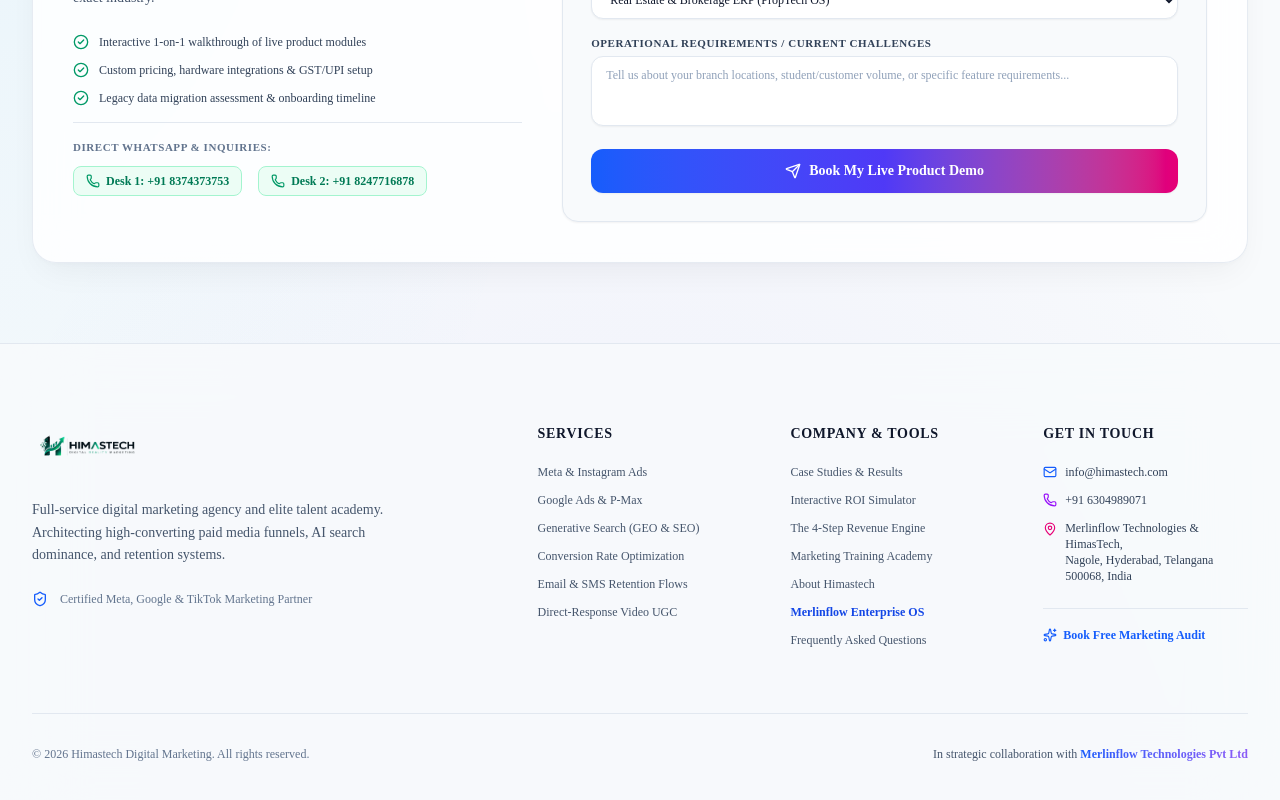
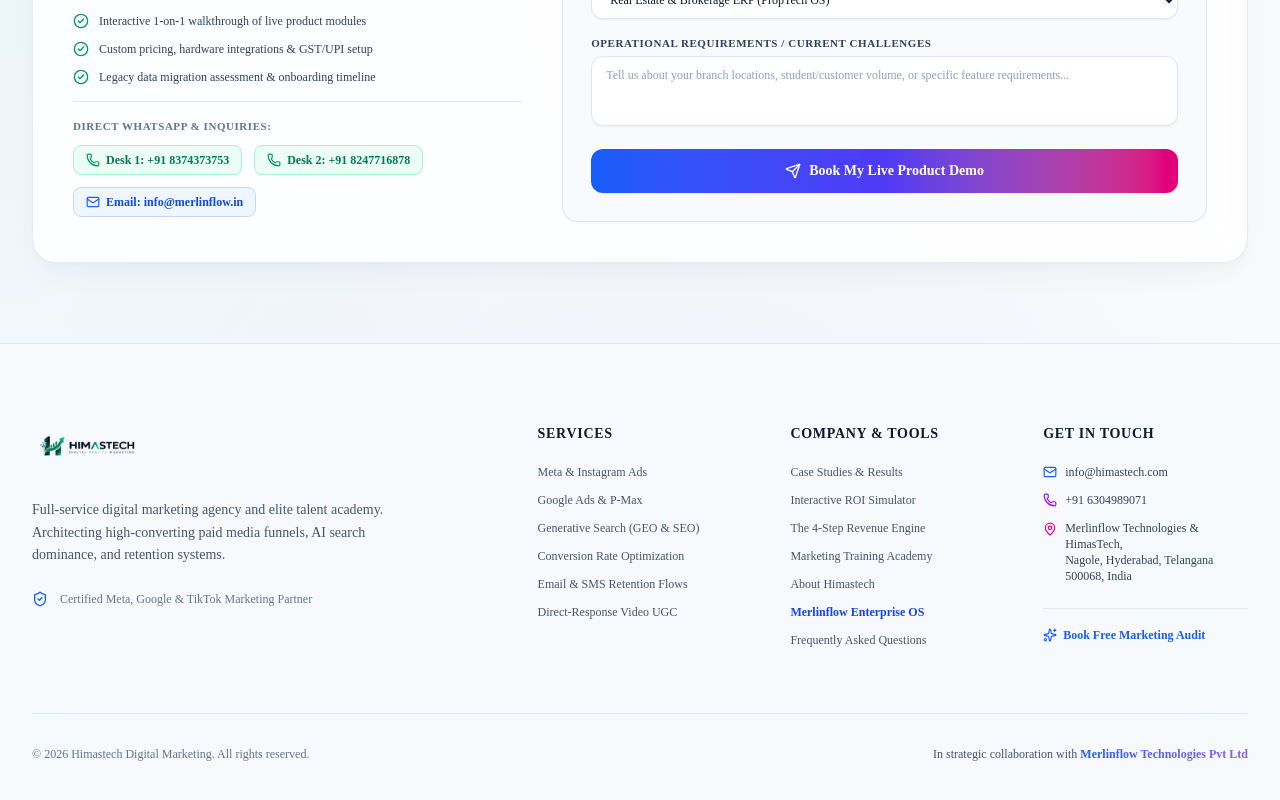
Before and after one commit to merlinflowtechnologies/HimasTechdigi, a Next.js app: page /merlinflow in a window 1280 px wide. Shown: the part 2935-3735 px from the top of the page. Built offline with nearby package versions, Linux system fonts and the light colour scheme.

Commit message:
feat(contact): add info@merlinflow.in email to Merlinflow portfolio page and AI chatbot

```diff
--- a/src/app/merlinflow/page.tsx
+++ b/src/app/merlinflow/page.tsx
@@ -23,6 +23,7 @@
   Server,
   Send,
   Phone,
+  Mail,
   Layers,
   Cpu,
   ChevronRight
@@ -460,7 +461,7 @@
                 <div className="text-[11px] font-bold text-slate-500 uppercase tracking-wider">
                   Direct WhatsApp & Inquiries:
                 </div>
-                <div className="flex flex-col sm:flex-row sm:items-center gap-2.5 sm:gap-4 flex-wrap">
+                <div className="flex flex-col sm:flex-row sm:items-center gap-2.5 sm:gap-3 flex-wrap">
                   <a
                     href="https://wa.me/918374373753?text=Hi%20Merlinflow%2C%20I%20would%20like%20to%20book%20a%20product%20demo%20for%20your%20SaaS%20ERP%20solutions."
                     target="_blank"
@@ -478,6 +479,13 @@
                   >
                     <Phone className="w-3.5 h-3.5 text-emerald-600" />
                     <span>Desk 2: +91 8247716878</span>
+                  </a>
+                  <a
+                    href="mailto:info@merlinflow.in"
+                    className="inline-flex items-center gap-1.5 text-xs font-bold text-blue-700 hover:text-blue-800 bg-blue-50 px-3 py-1.5 rounded-lg border border-blue-200 transition-colors"
+                  >
+                    <Mail className="w-3.5 h-3.5 text-blue-600" />
+                    <span>Email: info@merlinflow.in</span>
                   </a>
                 </div>
               </div>
--- a/src/components/AIChatbot.tsx
+++ b/src/components/AIChatbot.tsx
@@ -100,7 +100,7 @@
     ) {
       if (isMerlinflow) {
         return {
-          text: "📞 **Merlinflow Official Contact & Demo Desks:**\n\n• **Direct Solutions Desk 1:** +91 8374373753\n• **Direct Solutions Desk 2:** +91 8247716878\n• **Official Email:** info@himastech.com / support@merlinflow.in\n• **Operational Hub:** Merlinflow Technologies Pvt Ltd, Hyderabad, India\n\nOur senior software engineers are available on WhatsApp for immediate demo bookings and architecture planning.",
+          text: "📞 **Merlinflow Official Contact & Demo Desks:**\n\n• **Direct Solutions Desk 1:** +91 8374373753\n• **Direct Solutions Desk 2:** +91 8247716878\n• **Official Email:** info@merlinflow.in\n• **Operational Hub:** Merlinflow Technologies Pvt Ltd, Hyderabad, India\n\nOur senior software engineers are available on WhatsApp for immediate demo bookings and architecture planning.",
           cta: {
             label: "Chat with Desk 1 (+91 8374373753)",
             href: "https://wa.me/918374373753?text=Hi%20Merlinflow%2C%20I%20would%20like%20to%20discuss%20our%20enterprise%20software%20requirements",
```
